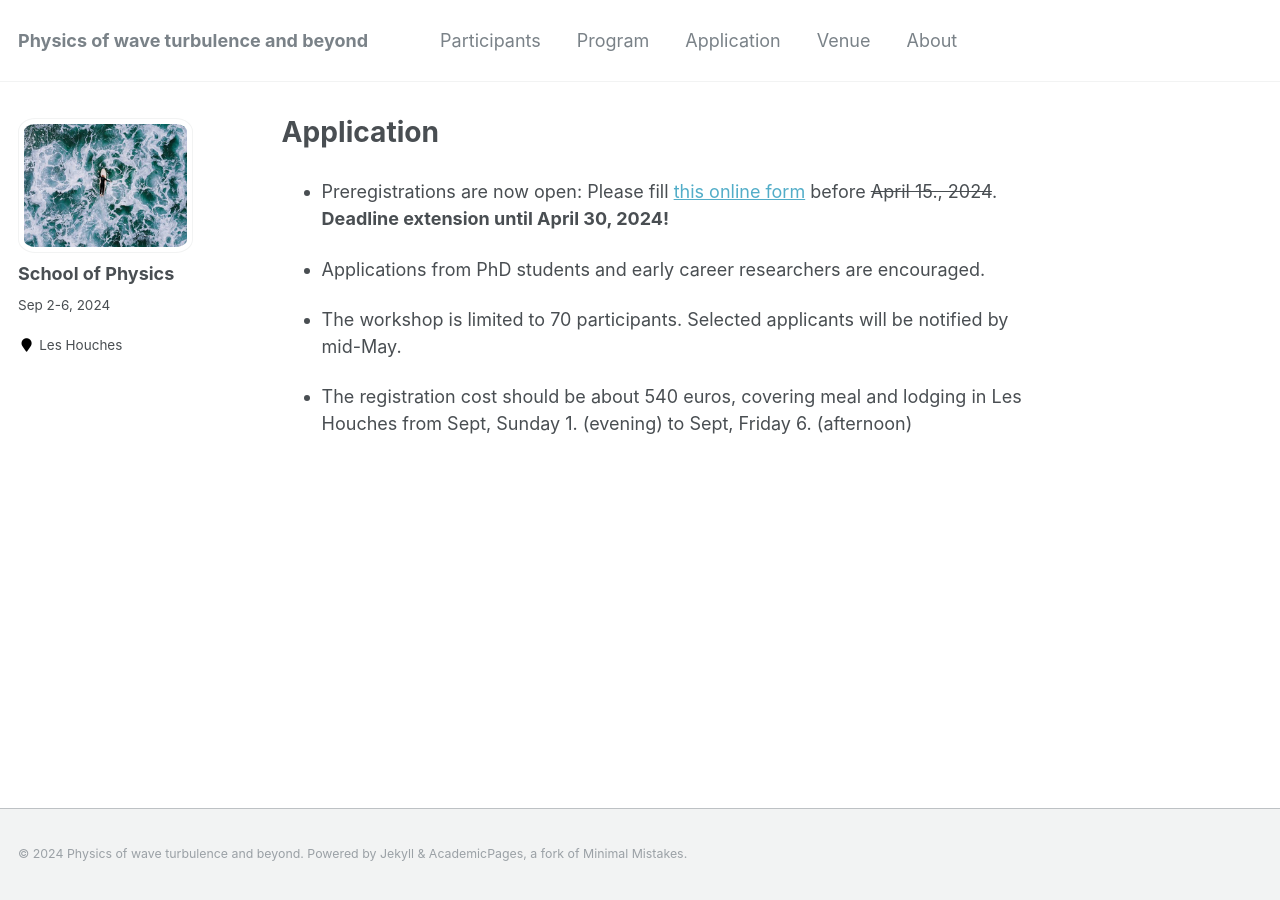
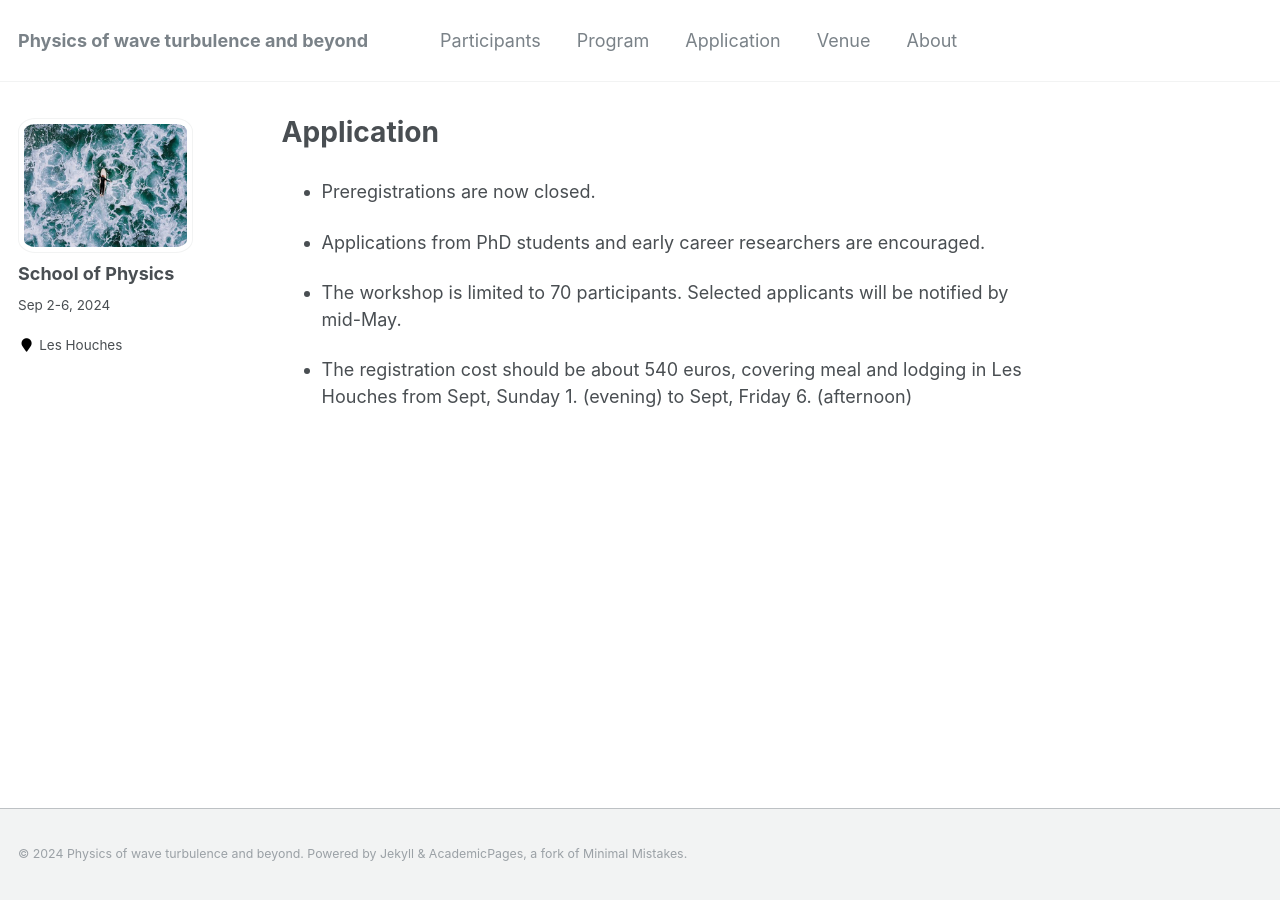
Before and after one commit to 60Waves/Houches, a Jekyll site: the page built from _pages/application.md, in a window 1280 px wide. Built offline with Jekyll 4.4.1, drawn with Linux system fonts in a browser that asks for light colours.

Commit message:
closing applications

```diff
--- a/_pages/application.md
+++ b/_pages/application.md
@@ -5,7 +5,7 @@ author_profile: true
 ---
 
 
-- Preregistrations are now open: Please fill [this online form](https://enquetes.univ-cotedazur.fr/index.php/777893?lang=en) before <s>April 15., 2024</s>. **Deadline extension until April 30, 2024!**
+- Preregistrations are now closed.
 
 - Applications from PhD students and early career researchers are encouraged.
 
```
